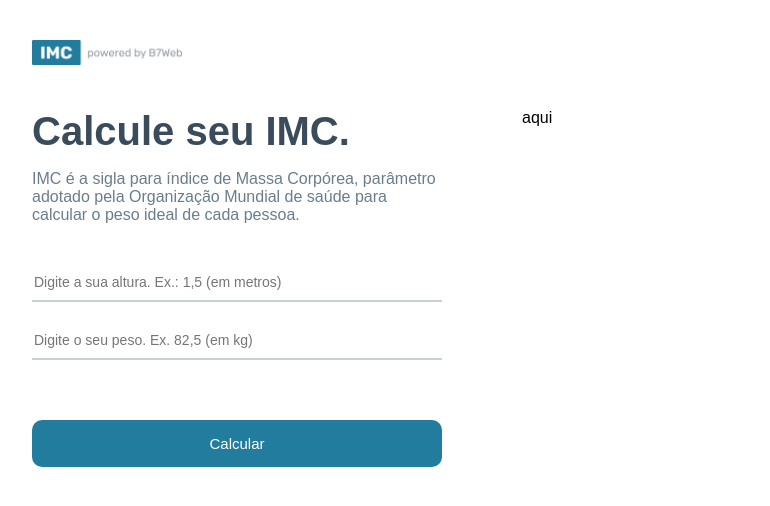
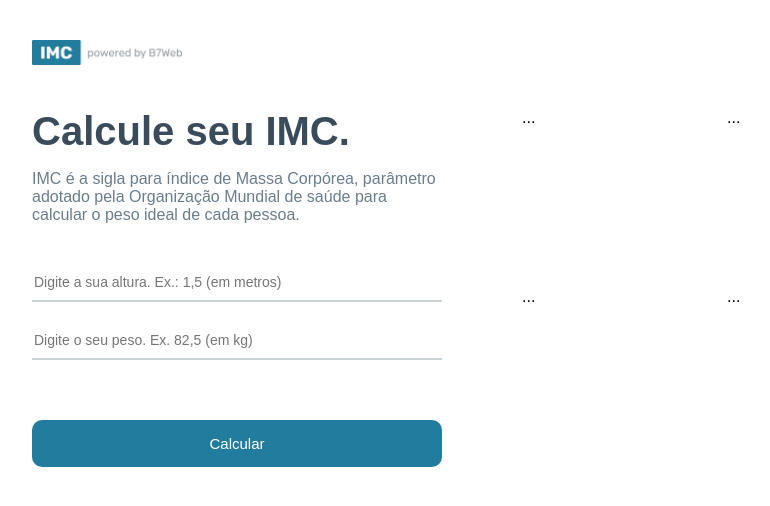
Before and after one commit to jonatasbmf/reactjs-calculo-imc, a React (Create React App) app: page / in a window 1280 px wide. Shown: the top 506 px of the page, without its empty margins (158-928 px from the left). Built offline with nearby package versions, Linux system fonts and the light colour scheme.

Commit message:
Montagem do lado direito e componente a ser usado

```diff
--- a/src/App.module.css
+++ b/src/App.module.css
@@ -64,4 +64,12 @@ body {
 .container .rightSide {
     flex: 1;
     margin-left: 40px;
+    display: flex;
 }
+
+.container .rightSide .grid {
+    flex: 1;
+    display: grid;
+    grid-template-columns: repeat(2, 1fr);
+    gap: 20 px;
+}
--- a/src/App.tsx
+++ b/src/App.tsx
@@ -1,7 +1,8 @@
 import { useState } from 'react';
 import styles from './App.module.css';
 import poweredImage from './assets/img/powered.png';
-import { Nivel } from './helpers/imc';
+import { niveis, Nivel } from './helpers/imc';
+import { GridItem } from './components/GridItem'
 
 function App() {
   const [altura, definirAltura] = useState<number>(0);
@@ -41,7 +42,11 @@ function App() {
           <button onClick={manipularCalculoButtun} > Calcular </button>
         </div>
         <div className={styles.rightSide}>
-          aqui
+          <div className={styles.grid}>
+            {niveis.map((item, key) =>
+              (<GridItem key={key} item={item} />)
+            )}
+          </div>
         </div>
       </div>
 
--- /dev/null
+++ b/src/components/GridItem.tsx
@@ -0,0 +1,11 @@
+import { Nivel } from "../helpers/imc";
+
+type Props ={
+    item: Nivel
+}
+
+export const GridItem = ({item}: Props) => {
+    return (
+        <div>...</div>
+    );
+}
--- /dev/null
+++ b/src/components/index.tsx
@@ -0,0 +1 @@
+export * from './GridItem'
```
Also changed, not shown: src/components/gridItem.module.css (added).
